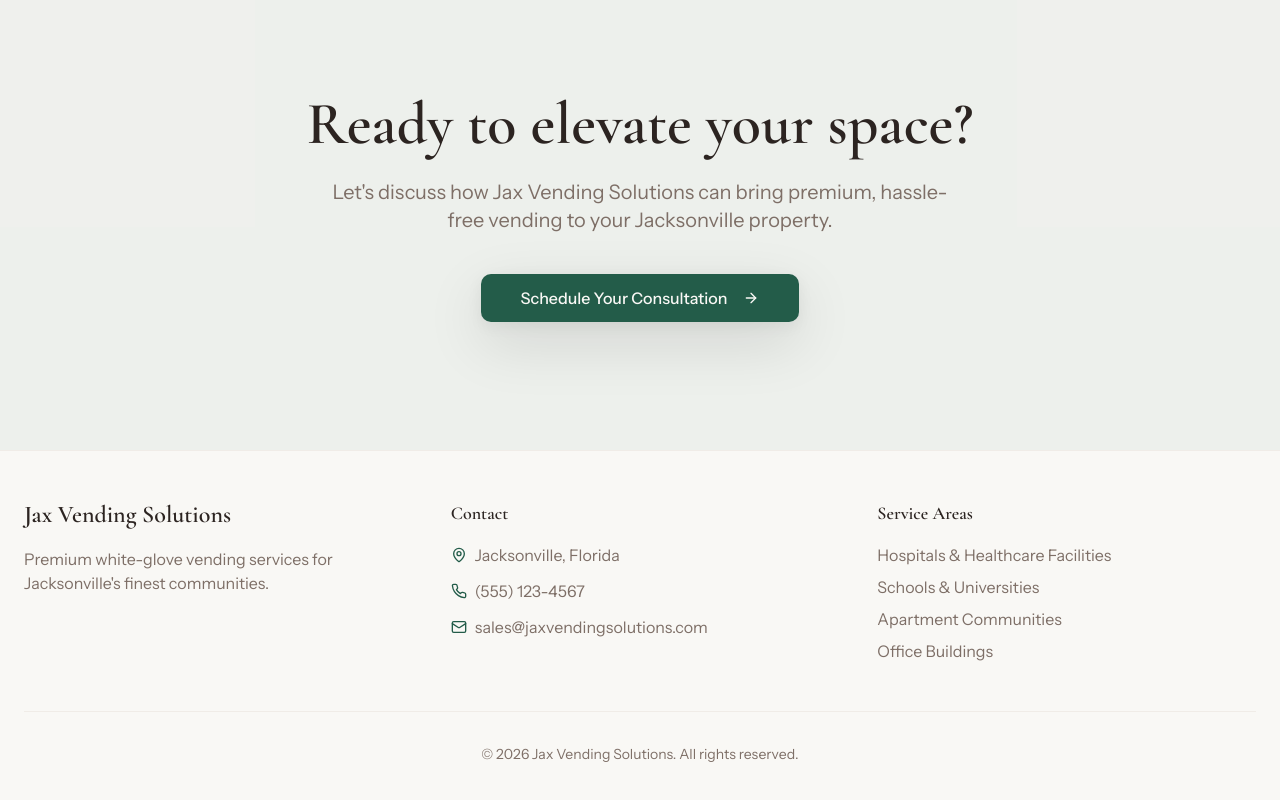
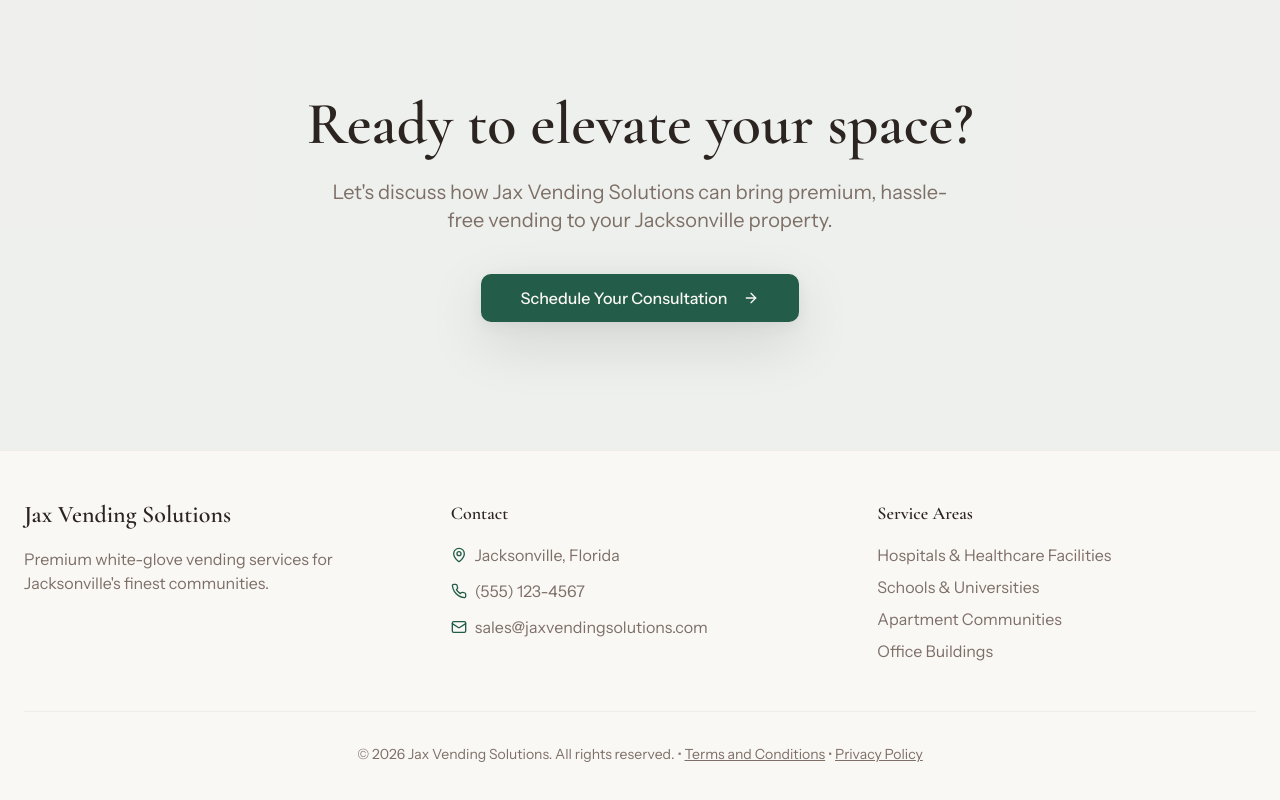
Before and after one commit to devs-10pt/Jaxvendingsolutions.com, a React (Vite) app in the folder webapp/: page / in a window 1280 px wide. Shown: the part 5870-6670 px from the top of the page. Built offline with nearby package versions, Linux system fonts and the light colour scheme.

Commit message:
okay claude, lets add a terms and conditions page and also a privacy policy page but have it added to the very bottom of each page and have it right next to where it says ALL RIGHTS RESERVED. whenevr ...

```diff
--- a/webapp/src/App.tsx
+++ b/webapp/src/App.tsx
@@ -6,6 +6,8 @@ import { BrowserRouter, Routes, Route } from "react-router-dom";
 import Index from "./pages/Index";
 import Machines from "./pages/Machines";
 import ContactUs from "./pages/ContactUs";
+import TermsAndConditions from "./pages/TermsAndConditions";
+import PrivacyPolicy from "./pages/PrivacyPolicy";
 import NotFound from "./pages/NotFound";
 
 const queryClient = new QueryClient();
@@ -20,6 +22,8 @@ const App = () => (
           <Route path="/" element={<Index />} />
           <Route path="/machines" element={<Machines />} />
           <Route path="/contact" element={<ContactUs />} />
+          <Route path="/terms" element={<TermsAndConditions />} />
+          <Route path="/privacy" element={<PrivacyPolicy />} />
           {/* ADD ALL CUSTOM ROUTES ABOVE THE CATCH-ALL "*" ROUTE */}
           <Route path="*" element={<NotFound />} />
         </Routes>
--- a/webapp/src/components/sections/CTASection.tsx
+++ b/webapp/src/components/sections/CTASection.tsx
@@ -4,7 +4,7 @@ import { motion, useInView } from "framer-motion";
 import { useRef } from "react";
 import { Button } from "@/components/ui/button";
 import { ArrowRight, MapPin, Phone, Mail } from "lucide-react";
-import { useNavigate } from "react-router-dom";
+import { useNavigate, Link } from "react-router-dom";
 
 export const CTASection = () => {
   const ref = useRef<HTMLDivElement>(null);
@@ -95,7 +95,17 @@ export const Footer = () => {
 
         {/* Bottom bar */}
         <div className="mt-8 sm:mt-12 pt-6 sm:pt-8 border-t border-border/50 text-center text-xs sm:text-sm text-muted-foreground">
-          <p>&copy; {new Date().getFullYear()} Jax Vending Solutions. All rights reserved.</p>
+          <p>
+            &copy; {new Date().getFullYear()} Jax Vending Solutions. All rights reserved.
+            {" • "}
+            <Link to="/terms" className="hover:text-foreground transition-colors underline">
+              Terms and Conditions
+            </Link>
+            {" • "}
+            <Link to="/privacy" className="hover:text-foreground transition-colors underline">
+              Privacy Policy
+            </Link>
+          </p>
         </div>
       </div>
     </footer>
--- /dev/null
+++ b/webapp/src/pages/PrivacyPolicy.tsx
@@ -0,0 +1,29 @@
+import { Navigation } from "@/components/Navigation";
+import { Footer } from "@/components/sections/CTASection";
+
+const PrivacyPolicy = () => {
+  return (
+    <div className="min-h-screen bg-background">
+      <Navigation />
+
+      <main className="max-w-4xl mx-auto px-4 sm:px-6 py-12 sm:py-16 lg:py-24">
+        <h1 className="text-3xl sm:text-4xl lg:text-5xl font-display font-semibold text-foreground mb-8">
+          Privacy Policy
+        </h1>
+
+        <div className="prose prose-sm sm:prose lg:prose-lg max-w-none">
+          <div className="text-muted-foreground space-y-6">
+            {/* Content will be added by user */}
+            <p className="text-base sm:text-lg">
+              Privacy policy content coming soon...
+            </p>
+          </div>
+        </div>
+      </main>
+
+      <Footer />
+    </div>
+  );
+};
+
+export default PrivacyPolicy;
--- /dev/null
+++ b/webapp/src/pages/TermsAndConditions.tsx
@@ -0,0 +1,29 @@
+import { Navigation } from "@/components/Navigation";
+import { Footer } from "@/components/sections/CTASection";
+
+const TermsAndConditions = () => {
+  return (
+    <div className="min-h-screen bg-background">
+      <Navigation />
+
+      <main className="max-w-4xl mx-auto px-4 sm:px-6 py-12 sm:py-16 lg:py-24">
+        <h1 className="text-3xl sm:text-4xl lg:text-5xl font-display font-semibold text-foreground mb-8">
+          Terms and Conditions
+        </h1>
+
+        <div className="prose prose-sm sm:prose lg:prose-lg max-w-none">
+          <div className="text-muted-foreground space-y-6">
+            {/* Content will be added by user */}
+            <p className="text-base sm:text-lg">
+              Terms and conditions content coming soon...
+            </p>
+          </div>
+        </div>
+      </main>
+
+      <Footer />
+    </div>
+  );
+};
+
+export default TermsAndConditions;
```
Also changed, not shown: 1 other file (tests, documents, lock files or other folders).
